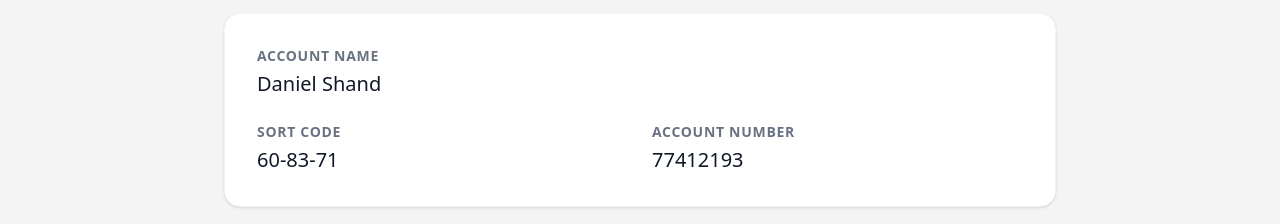
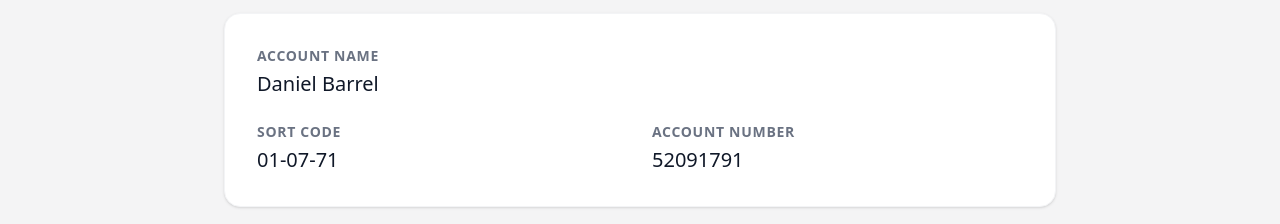
Before and after one commit to dsfinancecode/Football-Tracker, a Next.js app: page /bank in a window 1280 px wide. Shown: the part 191-415 px from the top of the page. Built offline with nearby package versions, Linux system fonts and the light colour scheme.

Commit message:
bank details update

```diff
--- a/src/app/bank/page.tsx
+++ b/src/app/bank/page.tsx
@@ -19,18 +19,18 @@ export default function BankDetailsPage() {
       <div className="bg-white rounded-2xl shadow-sm border border-gray-100 p-6 md:p-8 space-y-6">
         <div>
           <h2 className="text-sm font-semibold text-gray-500 uppercase tracking-wider">Account Name</h2>
-          <p className="mt-1 text-xl font-medium text-gray-900">Daniel Shand</p>
+          <p className="mt-1 text-xl font-medium text-gray-900">Daniel Barrel</p>
         </div>
 
         <div className="grid grid-cols-1 md:grid-cols-2 gap-6">
           <div>
             <h2 className="text-sm font-semibold text-gray-500 uppercase tracking-wider">Sort Code</h2>
-            <p className="mt-1 text-xl font-medium text-gray-900">60-83-71</p>
+            <p className="mt-1 text-xl font-medium text-gray-900">01-07-71</p>
           </div>
 
           <div>
             <h2 className="text-sm font-semibold text-gray-500 uppercase tracking-wider">Account Number</h2>
-            <p className="mt-1 text-xl font-medium text-gray-900">77412193</p>
+            <p className="mt-1 text-xl font-medium text-gray-900">52091791</p>
           </div>
         </div>
       </div>
```
